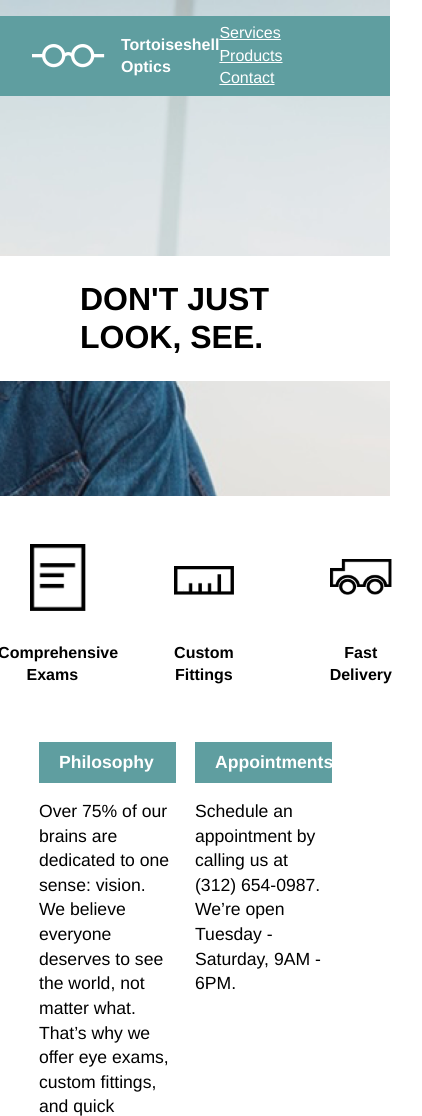
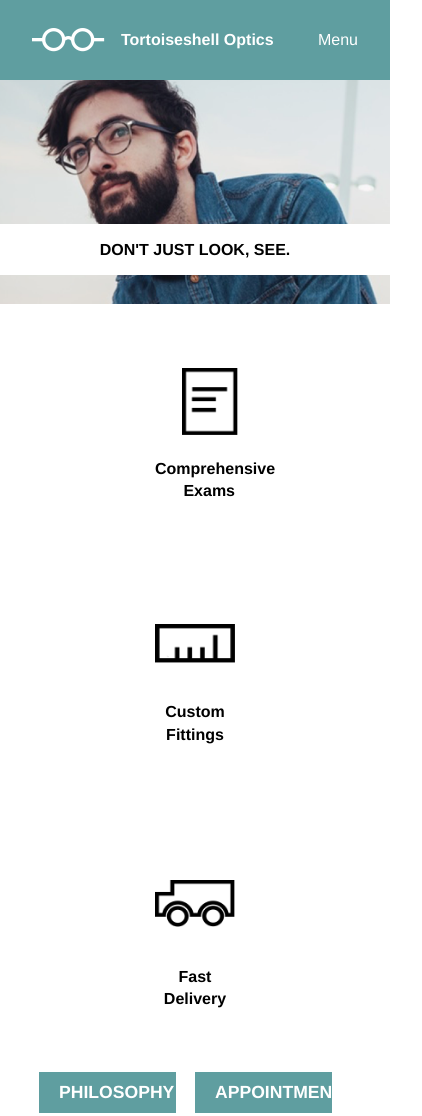
Before and after one commit to serlexington/Tortoiseshell-Optics, a plain HTML site: page index.html in a window 390 px wide. Shown: the top 1116 px of the page, 422 px wide, since content can reach past the window. Drawn offline with Linux system fonts and the light colour scheme.

Commit message:
Finished Desktop, working on Mobile css

```diff
--- a/css/style.css
+++ b/css/style.css
@@ -67,6 +67,35 @@ header .flex{
   margin: auto;
 }
 
+.mobile-menu{
+  display: none;
+  color: white;
+  margin-right: 2rem;
+}
+/* Header Mobile */
+@media only screen and (max-width: 575px) {
+  .menu ul{
+    display: none;
+  }
+  .menu ul.mobile-menu {
+    display: block;
+}
+header{
+  padding: 0;
+  background-position: 20%;
+  height: 19rem;
+}
+.slogan{
+ width: 100%;
+ margin: 9rem auto 0 auto;
+ text-align: center;
+ font-size: 1rem;
+ padding: 0 1rem;
+}
+.slogan h1{
+  padding: 1rem 0;
+}
+}
 /* Supporting Section */
 
 .supporting{
@@ -75,7 +104,7 @@ header .flex{
   align-items: baseline;
 }
 .item{
-  margin: 3rem;
+  margin: 4rem;
   width: 5rem;
   text-align: center;
   height: 8rem;
@@ -103,6 +132,26 @@ header .flex{
   margin-left: 2rem;
 }
 
+/* Supporting Mobile */
+
+@media only screen and (max-width: 575px){
+  .supporting{
+    flex-direction: column;
+    justify-content: flex-start;
+    align-items: center;
+  }
+  .paper img{
+    margin-left: 1.7rem;
+  }
+  .item-text{
+    margin-top: 1rem;
+    width: 100%;
+  }
+  .item-text p{
+    align-items: center;
+  }
+}
+
 /* Philosophy and Appointments Section */
 
 .information{
@@ -126,8 +175,19 @@ header .flex{
   text-align: left;
   font-size: 1.1rem;
 }
+
+/* Footer Section */
+
+footer{
+  display: flex;
+  justify-content: flex-start;
+  padding: 4rem;
+  background-color: azure;
+}
+footer img{
+  height: 1.5rem;
+  margin-right: 1rem;
+  margin-left: 4rem;
+}
+
 /* Temporary Styles */
-ul.mobile-menu{
-  visibility: hidden;
-  display: none;
-}
--- a/index.html
+++ b/index.html
@@ -61,7 +61,7 @@
     <section class="information container">
       <div class="info">
         <div class="title">
-          <p>Philosophy</p>
+          <p>PHILOSOPHY</p>
         </div>
         <p>Over 75% of our brains are dedicated to one sense: vision.
           We believe everyone deserves to see the world, not matter what.
@@ -70,7 +70,7 @@
       </div>
       <div class="info">
         <div class="title">
-          <p>Appointments</p>
+          <p>APPOINTMENTS</p>
         </div>
         <p>Schedule an appointment by calling us at (312) 654-0987.
           We’re open Tuesday - Saturday, 9AM - 6PM.</p>
@@ -79,9 +79,9 @@
     </section>
 
 <!-- Footer Section -->
-    <footer>
-      <div class="footer-info">
-        <img src="./css/media/images/logo-black.png" alt="Logo">
+    <footer class="container">
+      <img src="./css/media/images/logo-black.png" alt="Logo">
+      <div class="footer-text">
         <p>Copyright 2018 Tortoiseshell Optics</p>
       </div>
     </footer>
```
